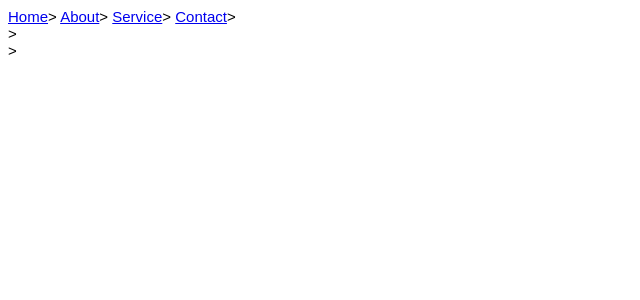
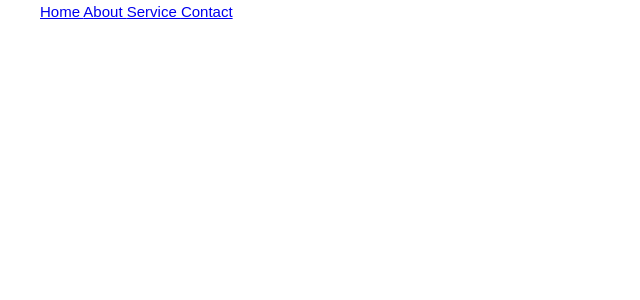
Before and after one commit to lispa/project_printers, a PHP site: page / in a window 1280 px wide. Shown: the top 300 px of the page, without its empty margins (0-640 px from the left). Run offline with PHP 8.4, Linux system fonts and the light colour scheme.

Commit message:
create menu
create menu

```diff
--- a/index.html
+++ b/index.html
@@ -7,13 +7,20 @@
 </head>
 <body>
     <header class="header">
-        <nav class="nav">
-            <a class="nav__link" href="#">Home</a>>
-            <a class="nav__link" href="#">About</a>>
-            <a class="nav__link" href="#">Service</a>>
-            <a class="nav__link" href="#">Contact</a>>
-        </nav>>
-    </header>>
+        <div class="container">
+            <nav class="nav">
+                <a class="nav__link" href="#"> Home </a>
+                <a class="nav__link" href="#"> About </a>
+                <a class="nav__link" href="#"> Service </a>
+                <a class="nav__link" href="#"> Contact </a>
+            </nav>
+    </div>
+    </header>
+    <div class="intro">
+        <div class="container">
+
+        </div>
+    </div>
 
 </body>
 <footer>
--- a/style.css
+++ b/style.css
@@ -1,5 +1,52 @@
 body {
+    margin: 0px;
     font-family: Arial, Helvetica, sans-serif;
     font-size: 15px;
     color: black;
+    line-height: 1.6;
 }
+
+*,
+*::before,
+*::after {
+    box-sizing: border-box;
+}
+
+.container {
+    width: 100%;
+    max-width: 1200px;
+    margin: 0 auto;
+}
+
+.intro {
+    width: 100%;
+    height: 100vh;
+}
+
+.header {
+    width: 100%;
+    position: absolute;
+    top: 0;
+    left: 0;
+    right: 0;
+    z-index: 1000;
+}
+
+.naf {
+    font-size: 14px;
+    text-transform: uppercase;
+}
+
+.naf__link {
+    display: inline-block;
+    vertical-align: top;
+    margin: 0px 15px;
+    color: black;
+    text-decoration: none;
+    transition: 0.2s linear;
+}
+
+.nav__link:hover {
+    color: blueviolet;
+
+}
```
